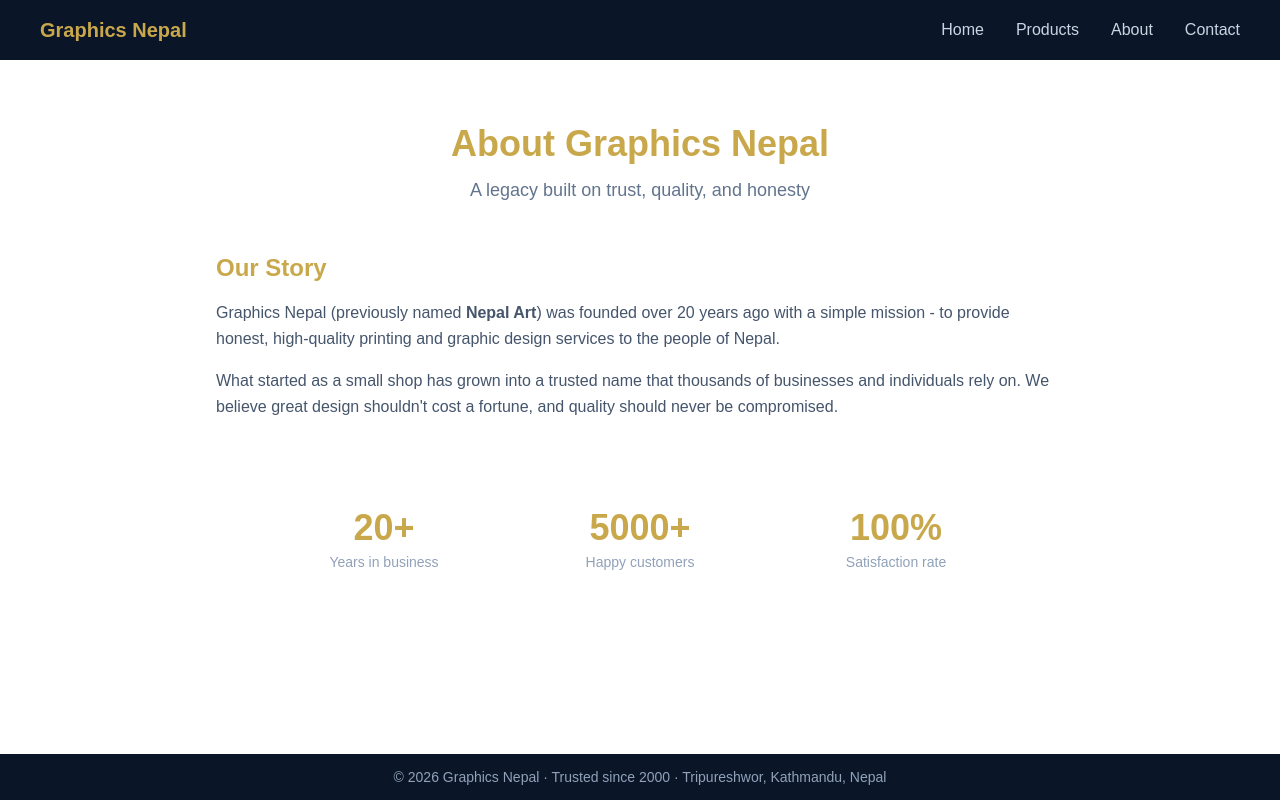
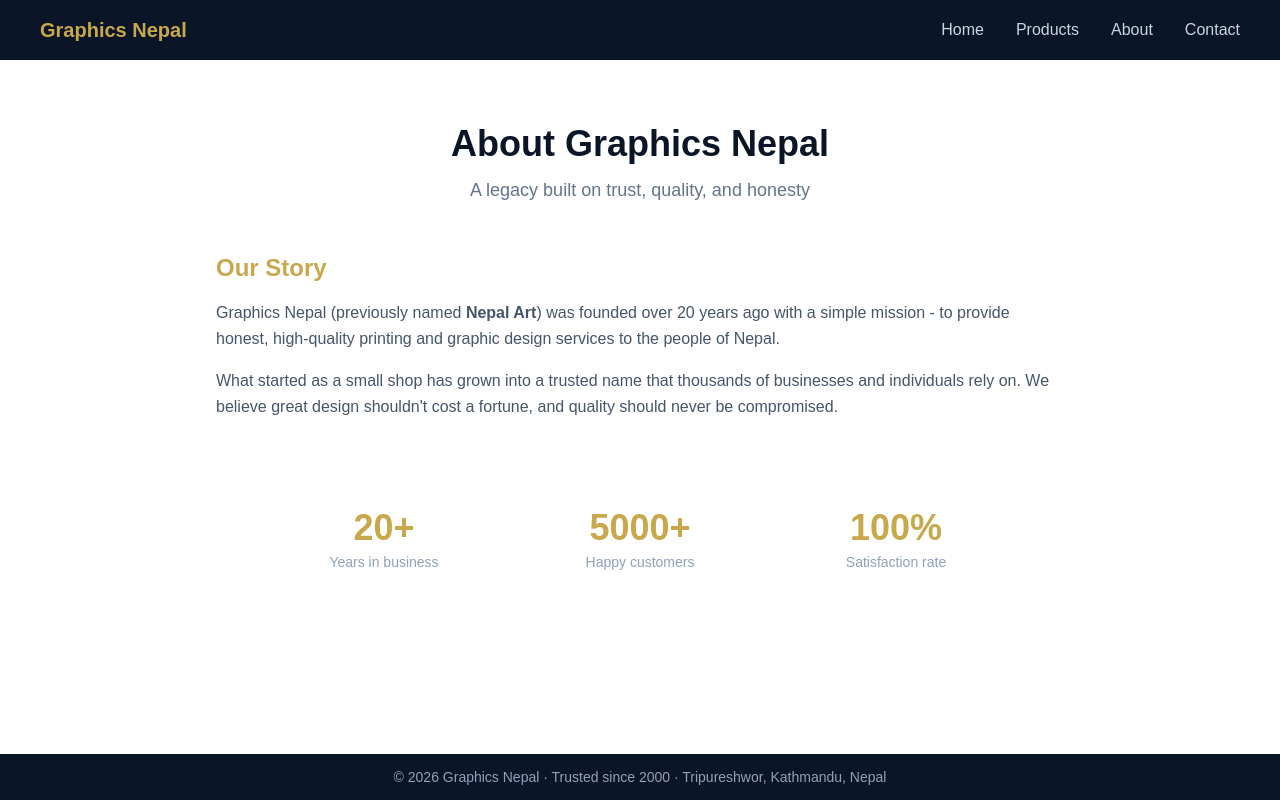
Before and after one commit to Lordwick5/Graphics-Nepal, a Next.js app: page /about in a window 1280 px wide. Built offline with nearby package versions, Linux system fonts and the light colour scheme.

Commit message:
minor color changes

```diff
--- a/app/about/page.tsx
+++ b/app/about/page.tsx
@@ -3,7 +3,7 @@ export default function About() {
     <main className="max-w-4xl mx-auto px-6 py-16">
       {/* Page Header */}
       <div className="text-center mb-12">
-        <h1 className="text-4xl font-bold text-[#c9a84c] mb-3">About Graphics Nepal</h1>
+        <h1 className="text-4xl font-bold text-[#0a1628] mb-3">About Graphics Nepal</h1>
         <p className="text-slate-500 text-lg">A legacy built on trust, quality, and honesty</p>
       </div>
 
```
